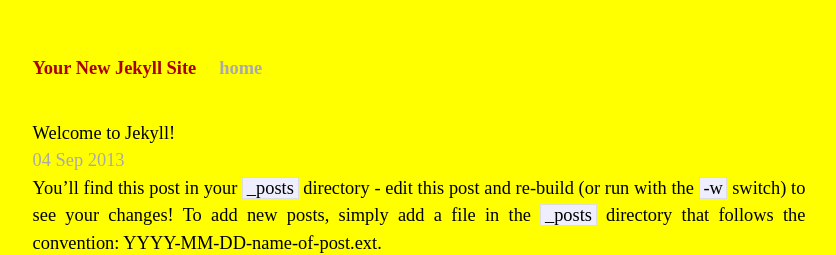
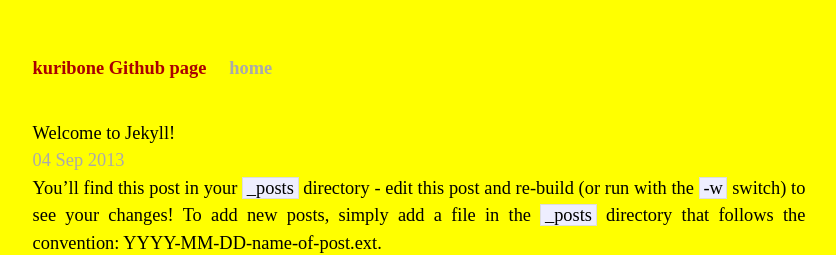
Before and after one commit to kuribone/kuribone.github.com, a Jekyll site: the page built from _posts/2013-09-04-welcome-to-jekyll.markdown, in a window 1280 px wide. Shown: the top 255 px of the page, without its empty margins (221-1057 px from the left). Built offline with Jekyll 4.4.1, drawn with Linux system fonts in a browser that asks for light colours; Markdown is read by kramdown in place of the engine named in the settings.

```diff
--- a/_config.yml
+++ b/_config.yml
@@ -1,3 +1,3 @@
-name: Your New Jekyll Site
+name: kuribone Github page
 markdown: redcarpet
 pygments: true
--- a/_layouts/default.html
+++ b/_layouts/default.html
@@ -1,49 +1,48 @@
 <!DOCTYPE html>
 <html>
   <head>
-        <meta charset="utf-8">
-        <meta http-equiv="X-UA-Compatible" content="IE=edge,chrome=1">
+    <meta charset='utf-8'>
+    <meta content='IE=edge,chrome=1' http-equiv='X-UA-Compatible'>
     <title>{{ page.title }}</title>
-        <meta name="viewport" content="width=device-width">
-
-        <!-- syntax highlighting CSS -->
-        <link rel="stylesheet" href="/css/syntax.css">
-
-        <!-- Custom CSS -->
-        <link rel="stylesheet" href="/css/main.css">
-
-        <!-- SCSS, baby -->
-        <link rel="stylesheet" href="/css/screen.css">
-
+    <meta content='width=device-width' name='viewport'>
+    <link href='/css/syntax.css' rel='stylesheet'>
+    <link href='/css/main.css' rel='stylesheet'>
+    <link href='/css/screen.css' rel='stylesheet'>
   </head>
   <body>
-
-        <div class="container">
-          <div class="site">
-            <div class="header">
-              <h1 class="title"><a href="/">{{ site.name }}</a></h1>
-              <a class="extra" href="/">home</a>
+    <div class='container'>
+      <div class='site'>
+        <div class='header'>
+          <h1 class='title'>
+            <a href='/'>{{ site.name }}</a>
+          </h1>
+          <a class='extra' href='/'>home</a>
         </div>
-
         {{ content }}
-
-            <div class="footer">
-              <div class="contact">
+        <div class='footer'>
+          <div class='contact'>
             <p>
-                  Your Name<br />
-                  What You Are<br />
+              Your Name
+              <br>
+              What You Are
+              <br>
               your@email.com
             </p>
           </div>
-              <div class="contact">
+          <div class='contact'>
             <p>
-                  <a href="http://github.com/yourusername/">github.com/yourusername</a><br />
-                  <a href="http://twitter.com/yourusername/">twitter.com/yourusername</a><br />
+              <a href='http://github.com/yourusername/'>
+                github.com/yourusername
+              </a>
+              <br>
+              <a href='http://twitter.com/yourusername/'>
+                twitter.com/yourusername
+              </a>
+              <br>
             </p>
           </div>
         </div>
       </div>
-        </div> <!-- /container -->
-
+    </div>
   </body>
 </html>
```
Lines whose indentation alone changed are shown as unchanged.
